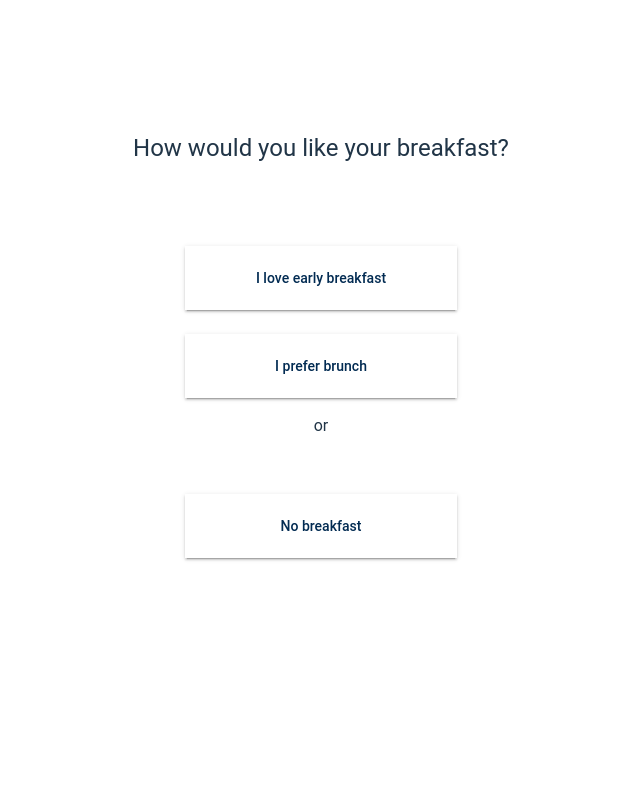
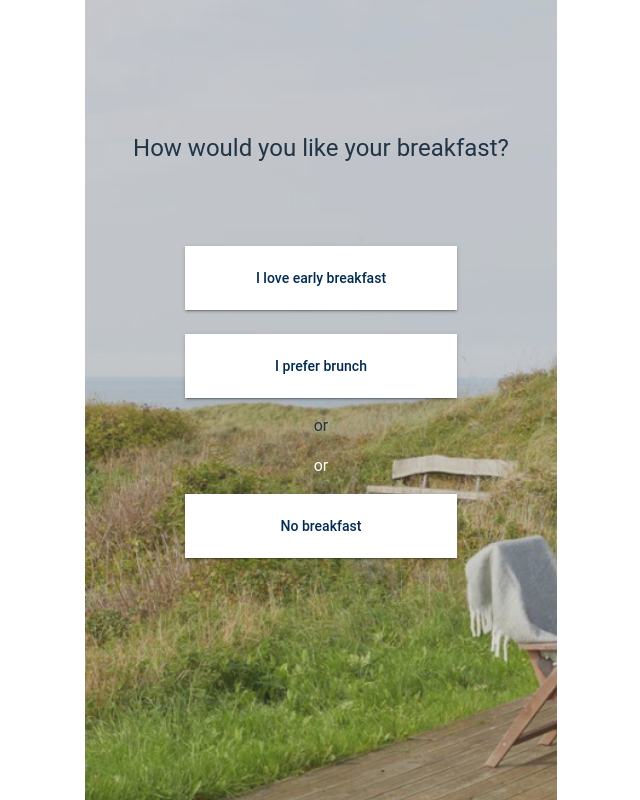
Before and after one commit to vexleet/baaa-visit-denmark, a React (Vite) app: page /breakfast in a window 1280 px wide. Shown: the whole page, without its empty margins (319-959 px from the left). Built offline with nearby package versions, Linux system fonts and the light colour scheme; a web font is replaced by a local one.

Commit message:
Update Breakfast.jsx

```diff
--- a/src/pages/Breakfast.jsx
+++ b/src/pages/Breakfast.jsx
@@ -8,7 +8,14 @@ function Breakfast() {
   };
 
   return (
-    <div style={{ display: 'flex', justifyContent: 'center', flexDirection: 'column' }}>
+    <div style={{ display: 'flex', justifyContent: 'center', flexDirection: 'column',
+    backgroundImage: "url(breakfast-bg.png)",
+    height: "100vh",
+    width:"100%",
+    backgroundPosition: 'center',
+    backgroundSize: 'cover',
+    backgroundRepeat: 'no-repeat'}}>
+
       <Typography style={{ fontSize: '1.5rem', marginTop: '-10rem', padding: '3rem' }}>
         How would you like your breakfast?
       </Typography>
```
